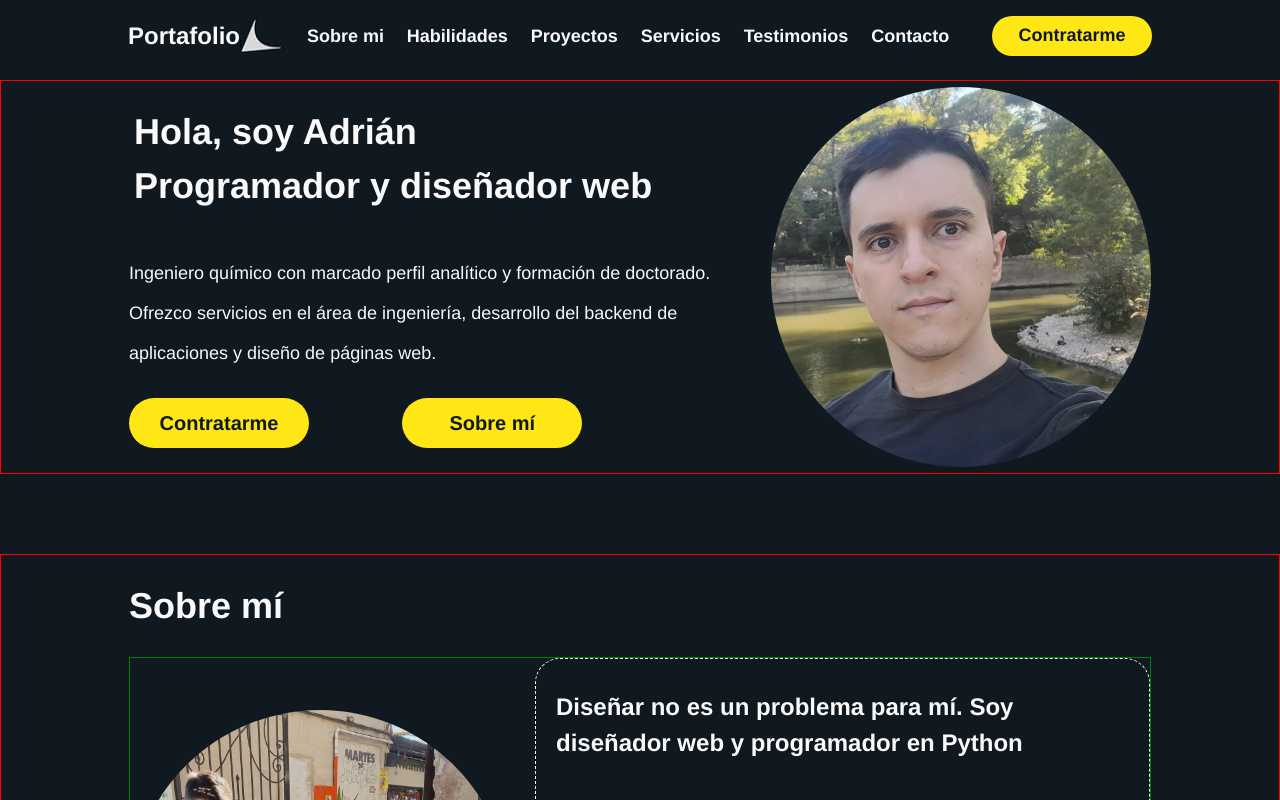
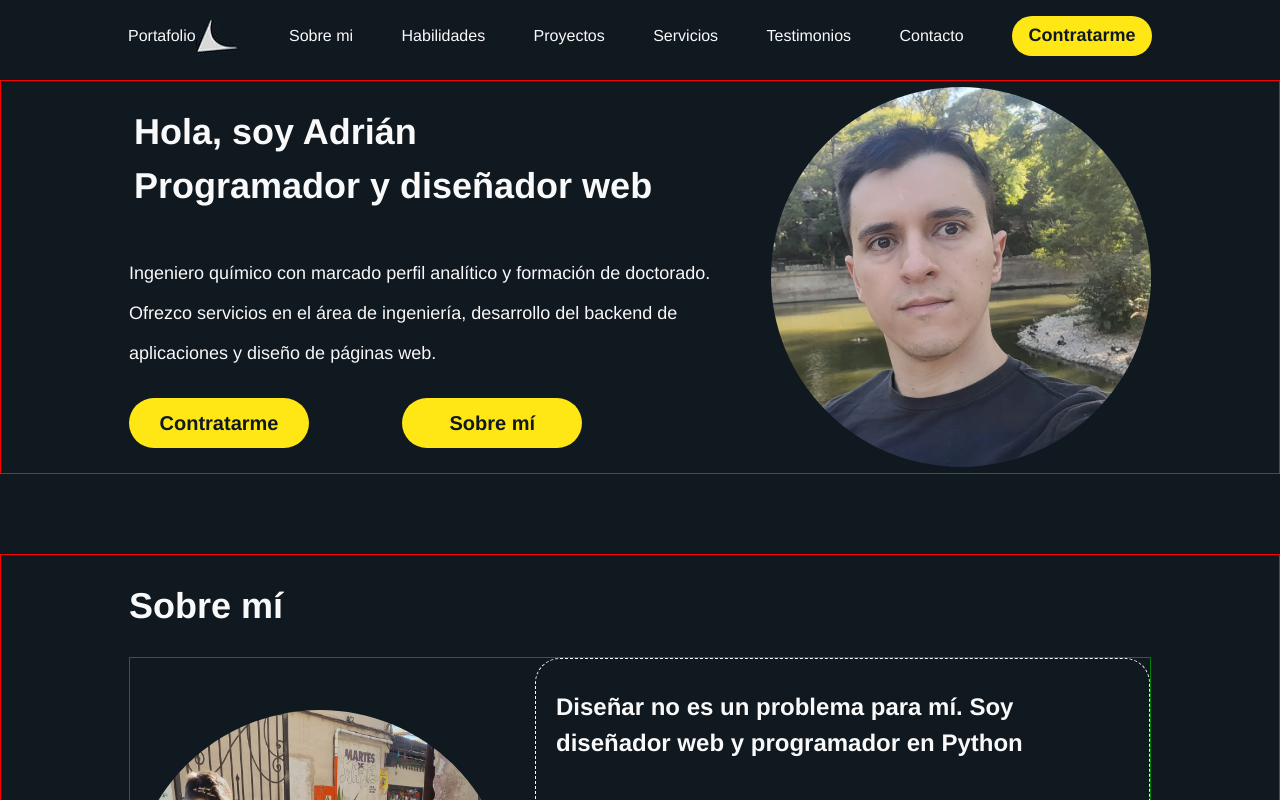
Before and after one commit to AdrianParodi/html-portfolio-react, a React (Vite) app: page / in a window 1280 px wide. Shown: the top 800 px of the page. Built offline with nearby package versions, Linux system fonts and the light colour scheme.

Commit message:
Funcionalidad de React-scroll completamente implementada para el menú

```diff
--- a/package.json
+++ b/package.json
@@ -23,6 +23,7 @@
     "react": "^18.3.1",
     "react-dom": "^18.3.1",
     "react-icons": "^5.2.1",
+    "react-scroll": "^1.9.0",
     "yup": "^1.4.0"
   },
   "devDependencies": {
--- a/src/Component/Header/Header.jsx
+++ b/src/Component/Header/Header.jsx
@@ -1,47 +1,105 @@
-// import './Header.css'
-import {Button, Box, Link, Image, Flex,} from '@chakra-ui/react'
-import { colors } from '../../themes/themes.js'; // Colores para la página web
-// color1, color2, color3
-
-
-import { ChakraProvider } from '@chakra-ui/react'
+import React, { useState, useEffect } from 'react';
+import {Button, Box, Image, Flex, ChakraProvider, IconButton} from '@chakra-ui/react'
+import {Menu, MenuButton, MenuList, MenuItem} from '@chakra-ui/react'
+import {FontAwesomeIcon} from '@fortawesome/react-fontawesome';
+import { faBars, faList } from '@fortawesome/free-solid-svg-icons';
+import { colors } from '../../themes/themes.js'; // Colores para la página web color1, color2, color3
+import {Link, Events} from 'react-scroll'
 import bumeran from '/img/Imagen-navbar.png'
 
 
 const Header=()=>{
     const marginNavbar= '1px';
-    const fS1 = '18px' //fontSize
+    const fS1 = [null,null,null, '14px','18px'] //fontSize
     const fW1 = 600 //fontWeight
+
+    // Propiedades React-scroll
+    const smooth=true
+    const duration=1000
+    const offset=-75
+
+    // Funciones manejadoras del menu
+    const [isOpen, setIsOpen] = useState(false)
+    const handleMenuClick = ()=> {
+        setIsOpen(!isOpen);
+    }
+
+    const handleLinkClick = (section) => {
+        setIsOpen(false);
+        setTimeout(() => {
+          scroller.scrollTo(section, {
+            smooth,
+            duration,
+            offset,
+          });
+        }, 100); // Retraso de 100ms para cerrar el menú antes del desplazamiento
+      };
+
+      useEffect(() => {
+        return () => {
+          // Desregistrar el evento al desmontar el componente
+          Events.scrollEvent.remove('end');
+        };
+      }, []);
+
 
     return(
         <Flex as='header' alignItems="center" marginLeft='auto'
         marginRight='auto' bg={colors.color1} height='4.2rem' position='fixed' top='0' zIndex='10' width='100%' pt='5px' >
             {/* <Flex className="header-container" justifyContent='space-between'> */}
 
-            <Flex as='section' display='flex' flexDirection='row' justifyContent='space-between' width='100%'>
+            <Flex as='section' display={['none',null,null,'flex']}flexDirection='row' justifyContent='space-between' width='100%' >
                 <Flex as='div' className="header-izq" alignItems="center" color={colors.color2} flexShrink='0'>
-                    <Link className="portafolio" href="#hero" textDecoration='none' fontSize='24px'fontWeight='700'>
+                    <Link className="portafolio" to="hero" smooth={smooth} duration={duration} offset={offset}  textDecoration='none' fontSize={[null,null,null,'24px','28px','32px']} fontWeight='700'>
                     Portafolio
                     </Link>
                     <Image src={bumeran} alt=""/>
                 </Flex>
 
-                <Flex as='nav' alignItems='center' justifyContent='space-evenly' color={colors.color2} flex='1' overflow='hidden'>
-                    <Link href="#sobre-mi" fontSize={fS1} fontWeight={fW1} mx={marginNavbar}>Sobre mi</Link>
-                    <Link href="#habilidades" fontSize={fS1} fontWeight={fW1} mx={marginNavbar}>Habilidades</Link>
-                    <Link href="#proyectos" fontSize={fS1} fontWeight={fW1} mx={marginNavbar}>Proyectos</Link>
-                    <Link href="#servicios" fontSize={fS1} fontWeight={fW1} mx={marginNavbar}>Servicios</Link>
-                    <Link href="#testimonios" fontSize={fS1} fontWeight={fW1} mx={marginNavbar}>Testimonios</Link>
-                    <Link href="#contacto" fontSize={fS1} fontWeight={fW1} mx={marginNavbar}>Contacto</Link>
-                    <i className="bi bi-list" display='none'></i> {/* Oculte el ícono usando estilo inline */}
+                <Flex as='nav' alignItems='center' justifyContent='space-evenly' color={colors.color2} flex='1' overflow='hidden' >
+                    <Link to="sobre-mi" smooth={smooth} duration={duration} offset={offset}  fontSize={fS1} fontWeight={fW1} mx={marginNavbar}>Sobre mi</Link>
+                    <Link to="habilidades" smooth={smooth} duration={duration} offset={offset}  fontSize={fS1} fontWeight={fW1} mx={marginNavbar}>Habilidades</Link>
+                    <Link to="proyectos" smooth={smooth} duration={duration} offset={offset}  fontSize={fS1} fontWeight={fW1} mx={marginNavbar}>Proyectos</Link>
+                    <Link to="servicios" smooth={smooth} duration={duration} offset={offset}  fontSize={fS1} fontWeight={fW1} mx={marginNavbar}>Servicios</Link>
+                    <Link to="testimonios" smooth={smooth} duration={duration} offset={offset}  fontSize={fS1} fontWeight={fW1} mx={marginNavbar}>Testimonios</Link>
+                    <Link to="contacto" smooth={smooth} duration={duration} offset={offset}  fontSize={fS1} fontWeight={fW1} mx={marginNavbar}>Contacto</Link>
+                    <Box as={FontAwesomeIcon} icon={faList} display='none'></Box> {/* Oculte el ícono usando estilo inline */}
                 </Flex>
 
                 <Box className="div-boton" display="flex" alignItems='center' marginLeft='auto' >
-                    <Link href="#contacto">
-                        <Button bg={colors.color3} color={colors.color1} borderRadius='20px' fontSize={fS1} fontWeight={fW1} width='160px'>Contratarme</Button>
+                    <Link to="contacto" smooth={smooth} duration={duration} offset={offset} >
+                        <Button bg={colors.color3} color={colors.color1} borderRadius='20px' fontSize={fS1} fontWeight={fW1} width={[null,null,null,'110px','140px','160px']}>Contratarme</Button>
                     </Link>
                 </Box>
             </Flex>
+
+            <Box display={['flex',null,null,'none']} justifyContent='center' width='100%'>
+
+                        {/* Implementación del menú para tamaños de pantalla pequeños */}
+                    <Menu isOpen={isOpen}>
+                        <MenuButton as={IconButton} onClick={handleMenuClick}
+                        aria-label='Options'
+                            icon={<FontAwesomeIcon icon={faBars} />}
+                            variant='outline' borderColor={colors.color1}/>
+
+                        <MenuList>
+                        <MenuItem> <Link to="hero" smooth={smooth} duration={duration} offset={offset}  onClick={() => handleLinkClick('hero')} > Portafolio </Link>
+                        </MenuItem>
+                        <MenuItem> <Link to="sobre-mi" smooth={smooth} duration={duration} offset={offset} onClick={() => handleLinkClick('sobre-mi')} > Sobre mí </Link>
+                        </MenuItem>
+                        <MenuItem> <Link to="habilidades" smooth={smooth} duration={duration} offset={offset} onClick={() => handleLinkClick('habilidades')} > Habilidades </Link>
+                        </MenuItem>
+                        <MenuItem> <Link to="proyectos" smooth={smooth} duration={duration} offset={offset} onClick={() => handleLinkClick('proyectos')}> Proyectos </Link>
+                        </MenuItem>
+                        <MenuItem> <Link to="servicios" smooth={smooth} duration={duration} offset={offset} onClick={() => handleLinkClick('servicios')} > Servicios </Link>
+                        </MenuItem>
+                        <MenuItem> <Link to="testimonios" smooth={smooth} duration={duration} offset={offset} onClick={() => handleLinkClick('testimonios')}> Testimonios </Link>
+                        </MenuItem>
+                        <MenuItem> <Link to="contacto" smooth={smooth} duration={duration} offset={offset} onClick={() => handleLinkClick('contacto')} > Contacto </Link>
+                        </MenuItem>
+                        </MenuList>
+                    </Menu>
+                </Box>
         </Flex>
     )
 }
--- a/src/Component/Hero/Hero.jsx
+++ b/src/Component/Hero/Hero.jsx
@@ -1,7 +1,7 @@
 // import './Hero.css'
 import fotoPerfil from '/img/CV.jpeg'
-
-import {Button, Box, Link, Image, Flex, Heading, Text} from '@chakra-ui/react'
+import {Link} from 'react-scroll'
+import {Button, Box, Image, Flex, Heading, Text} from '@chakra-ui/react'
 import { colors } from '../../themes/themes.js';
 
 const Hero=()=>{
@@ -14,6 +14,11 @@ const Hero=()=>{
     const buttonPY = '25px'
     const buttonBR = '25px'
 
+    // Propiedades React-scroll
+    const smooth=true
+    const duration=1000
+    const offset=-75
+
     return(
         <Flex as="section" className="hero" id="hero" flexDirection='row' justifyContent='space-between' alignItems='center' maxWidth='100%' paddingX={['2%','4%','8%','10%', null, '15%']} my={['50px',null,null,null,'80px','90px']} bg={colors.color1} color={colors.color2} border='1px solid red' >
             <Flex flexDirection='column' textAlign='left' maxWidth={['100%',null,'60%']} >
@@ -24,11 +29,11 @@ const Hero=()=>{
                 </Text>
 
             <Flex className="contenedor-dos-botones" flexDirection='row' justifyContent='space-between'  my='25px'>
-                <Link href="#contacto">
+                <Link to="contacto" smooth={smooth} duration={duration} offset={offset}>
                     <Button bg={colors.color3} color={colors.color1} fontSize={['l','l','l','xl']} fontWeight={fW1} width={['145px',null,null,null,'180px','200px']} py={['5px','8px','20px','25px']} borderRadius={buttonBR} mr={['15px', '25px']}>Contratarme</Button>
                 </Link>
 
-                <Link href="#sobre-mi">
+                <Link to="sobre-mi" smooth={smooth} duration={duration} offset={offset}>
                     <Button bg={colors.color3} color={colors.color1} fontSize={['l','l','l','xl']} fontWeight={fW1} width={['145px',null,null,null,'180px','200px']} py={['5px','8px','20px','25px']} borderRadius={buttonBR} mr='160px'>Sobre mí</Button>
                 </Link>
                 </Flex>
--- a/src/Component/SobreMi/SobreMi.jsx
+++ b/src/Component/SobreMi/SobreMi.jsx
@@ -6,7 +6,8 @@ import CardDestacado from '../CardDestacado/CardDestacado';
 import { FontAwesomeIcon } from '@fortawesome/react-fontawesome';
 import {faDesktop, faMobileScreenButton, faChartLine, faArrowRightLong, faArrowLeftLong} from '@fortawesome/free-solid-svg-icons';
 
-import {Button, Link, Image, Flex, Text, Box} from '@chakra-ui/react'
+import {Button, Image, Flex, Text, Box} from '@chakra-ui/react'
+import {Link} from 'react-scroll'
 import { colors } from '../../themes/themes.js';
 import fotoSobreMi from '/img/sobre mi.jpeg'
 
@@ -25,6 +26,11 @@ const SobreMi=()=>{
     {key:3, titulo:"+ 90% de éxito" , icono:faChartLine , descripcion: "En proyectos desarrollados como freelancer."}
   ]
 
+        // Propiedades React-scroll
+        const smooth=true
+        const duration=1000
+        const offset=-75
+
     return(
       <Flex as="section" flexDirection='column' className="sobre-mi" id="sobre-mi" border='1px solid red' >
 
@@ -37,7 +43,7 @@ const SobreMi=()=>{
               <Text as='h2' color={colors.color2}>Diseñar no es un problema para mí. Soy diseñador web y programador en Python</Text>
               <Text my='30px'> Actualmente brindo mis servicios en <em>Upwork.com</em> en el área de ingeniería y programación, principalmente en Matlab y en Python. Asimismo, trabajo en el desarrollo del backend para aplicaciones en Android y en el desarrollo web. <br/>
               Adicionalmente, brindo clases de química en idioma inglés desde hace 7 años en la plataforma <em>Tutor.com.</em></Text>
-              <Link href="#servicios">
+              <Link to="servicios" smooth={smooth} duration={duration} offset={offset}>
                 <Button bg={colors.color3} color={colors.color1} borderRadius='20px'  fontSize={['14px','16px','16px']} fontWeight= {['700','600']} alignItems='center' width={['98%','90%','100%','80%','66%','60%']} py={['15px','25px']}>
                     <Box as={FontAwesomeIcon} icon={faArrowRightLong} className="flechas-icons" marginRight={['10px','20px','15px']} color={colors.color1} fontSize={['15px','25px','20px']}/>
                     Consultar Servicios Disponibles
--- a/src/main.jsx
+++ b/src/main.jsx
@@ -20,6 +20,8 @@ import Testimonios from './Component/Testimonios/Testimonios.jsx'
 import Contacto from './Component/Contacto/Contacto.jsx'
 import Footer from './Component/Footer/Footer.jsx'
 
+
+
 ReactDOM.createRoot(document.getElementById('root')).render(
   <ChakraProvider theme={theme}>
       <main>
@@ -30,7 +32,7 @@ ReactDOM.createRoot(document.getElementById('root')).render(
         <Proyectos/>
         <Servicios/>
         <Testimonios/>
-        {/* <Contacto/> */}
+        <Contacto/>
         <Footer/>
     </main>
   </ChakraProvider>
```
Also changed, not shown: src/Component/Contacto/Contacto.jsx (+44 -86 lines), src/Component/Contacto/Formik.txt (added), 2 other files (tests, documents, lock files or other folders).
